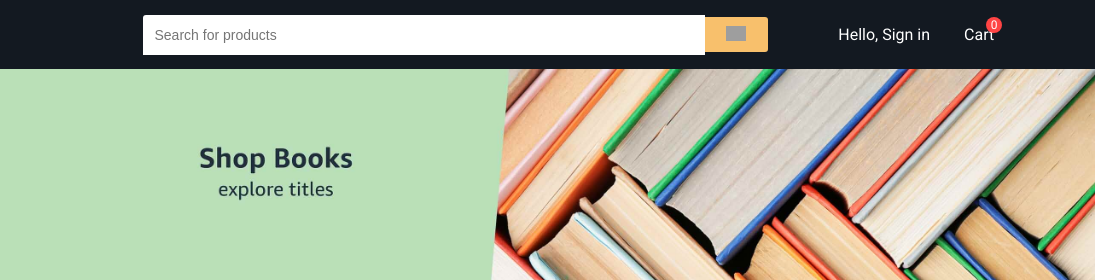
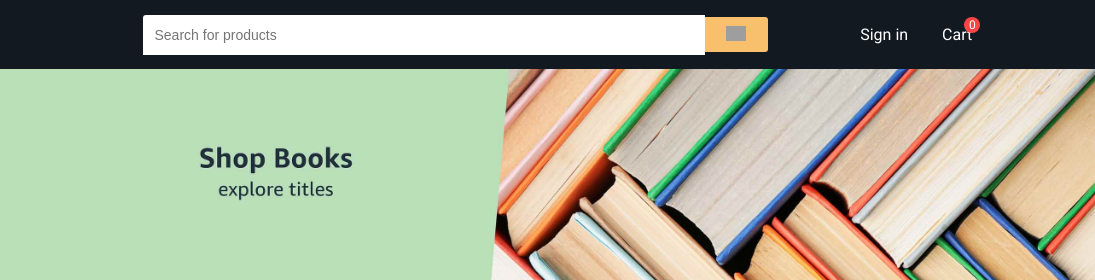
Before and after one commit to Undisclosed64/12-column-grid-layout, a plain HTML site: page index.html in a window 1280 px wide. Shown: the top 280 px of the page, 185-1280 px from the left. Drawn offline with Linux system fonts and the light colour scheme; grey boxes are pictures that could not be loaded.

Commit message:
Update index.html

```diff
--- a/index.html
+++ b/index.html
@@ -27,7 +27,7 @@
         </button>
       </div>
       <div class="grid-item-account">
-        <a href="#" class="nav-link">Hello, Sign in</a>
+        <a href="#" class="nav-link">Sign in</a>
 
         <a href="#" class="nav-link cart-link">
           Cart
```
